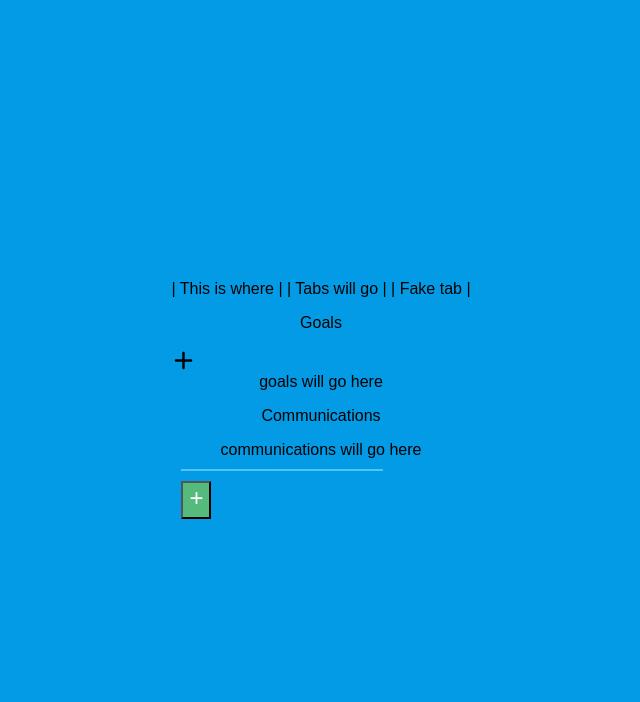
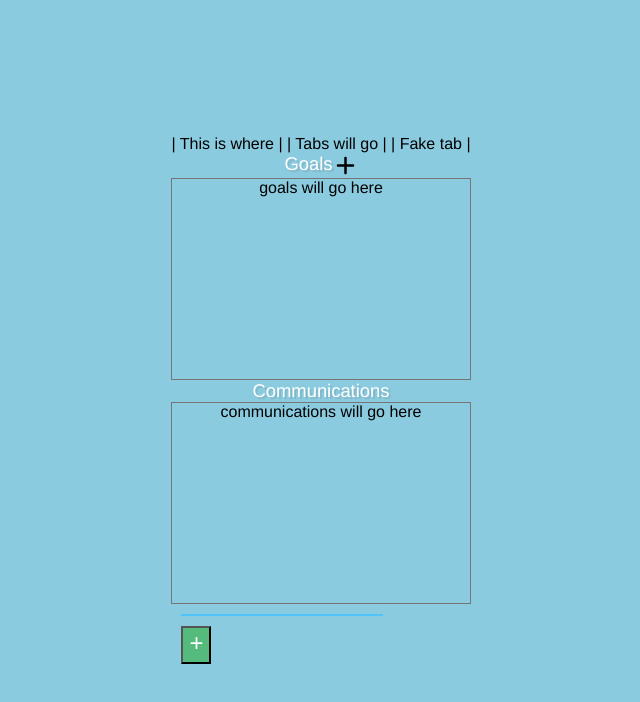
Before and after one commit to harrellbm/GoldTone, a website: page index.html in a window 1280 px wide. Shown: the whole page, without its empty margins (319-959 px from the left). Drawn offline with nearby package versions, Linux system fonts and the light colour scheme; some packages are replaced by stand-ins of ours; no server answers.

Commit message:
feat: basic styling for page mockup

```diff
--- a/css/style.css
+++ b/css/style.css
@@ -1,17 +1,19 @@
-body,
-h1,
-h2 {
-    margin: 0;
-    padding: 0;
-}
-body {
-    background: #039be5;
-    font-family: Arial, sans-serif;
-}
-h1 {
-    padding: 10px;
-    background: #ffcc00;
-}
+
+/*------------------------*/ /* Global CSS Variables */ /*--------------------*/
+:root {
+    --base-bg-color: rgb(139, 203, 224);
+    --base-text-color: white;
+    --base-text-shadow: 2px 2px rgb( 100, 100, 100, 0.2);
+    --base-hover-color: rgb(139, 203, 224);
+    --base-border-style: solid;
+    --base-border-width: 1px;
+    --base-border-color: rgb(118, 118, 118);
+    --base-font-family: Helvetica, Arial, sans-serif;
+
+    --workspace-bg-color: rgb(245, 245, 230);
+  }
+
+/*------------------*/ /* Global Styles for Element Types */ /*---------------*/
 
 html,
 .fullscreen {
@@ -22,9 +24,30 @@ html,
     width: 100%;
 }
 
+body {
+    background: var(--base-bg-color);
+    font-family: var(--base-font-family), sans-serif;
+}
+
 .container {
     margin: auto;
     text-align: center;
+}
+
+p {
+    color: var(--base-text-color);
+    text-align: center;
+    background-color: var(--base-bg-color);
+    margin: 0px;
+    font-size: 1.15rem;
+    text-shadow: var(--base-text-shadow);
+}
+
+textarea {
+    resize: none;
+    font-size: 1rem;
+    font-family: Helvetica, Arial, sans-serif;
+    background-color: var(--workspace-bg-color);
 }
 
 /*---------------------------*/ /* Read Users */ /*---------------------------*/
@@ -51,14 +74,23 @@ html,
 #userList li:hover {
     background: #4fc3fc;
 }
-#userDetail {
-    float: left;
-    width: 200px;
-    margin: 10px;
-    margin-left: 0;
-    padding: 10px;
-    border: 1px solid #4fc3fc;
-    color: white;
+#goal-toolbar {
+    display:flex;
+    justify-content: center;
+}
+
+#goal-in {
+    height: 200px;
+    border-width: var(--base-border-width);
+    border-style: var(--base-border-style);
+    border-color: var(--base-border-color);
+}
+
+#comm-in {
+    height: 200px;
+    border-width: var(--base-border-width);
+    border-style: var(--base-border-style);
+    border-color: var(--base-border-color);
 }
 
 /* Add User Module */
```
